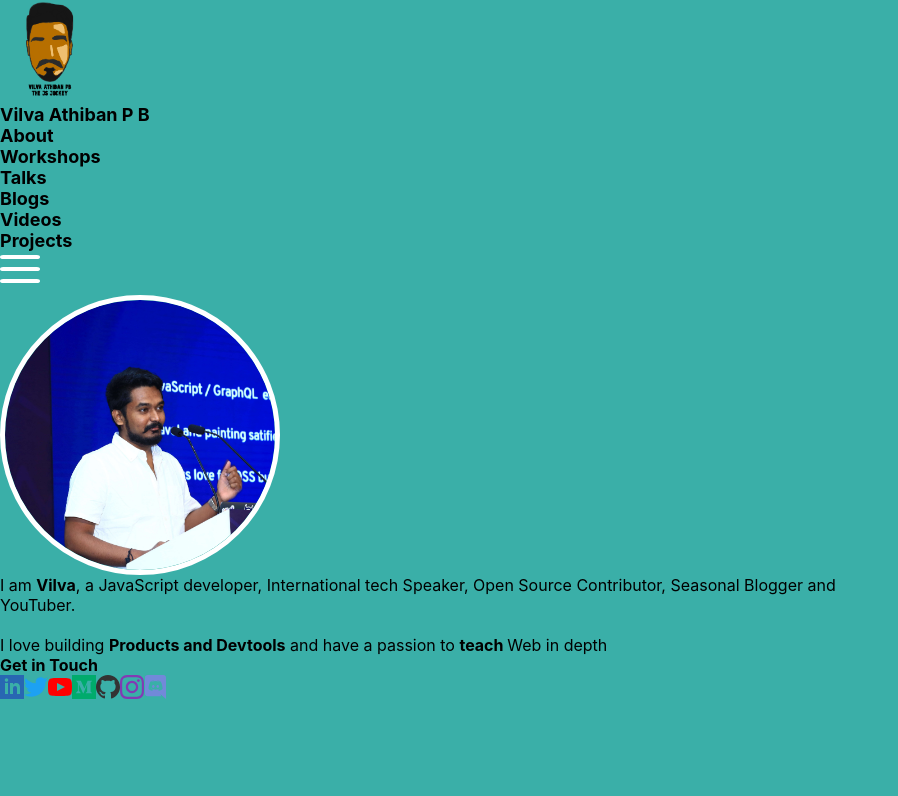
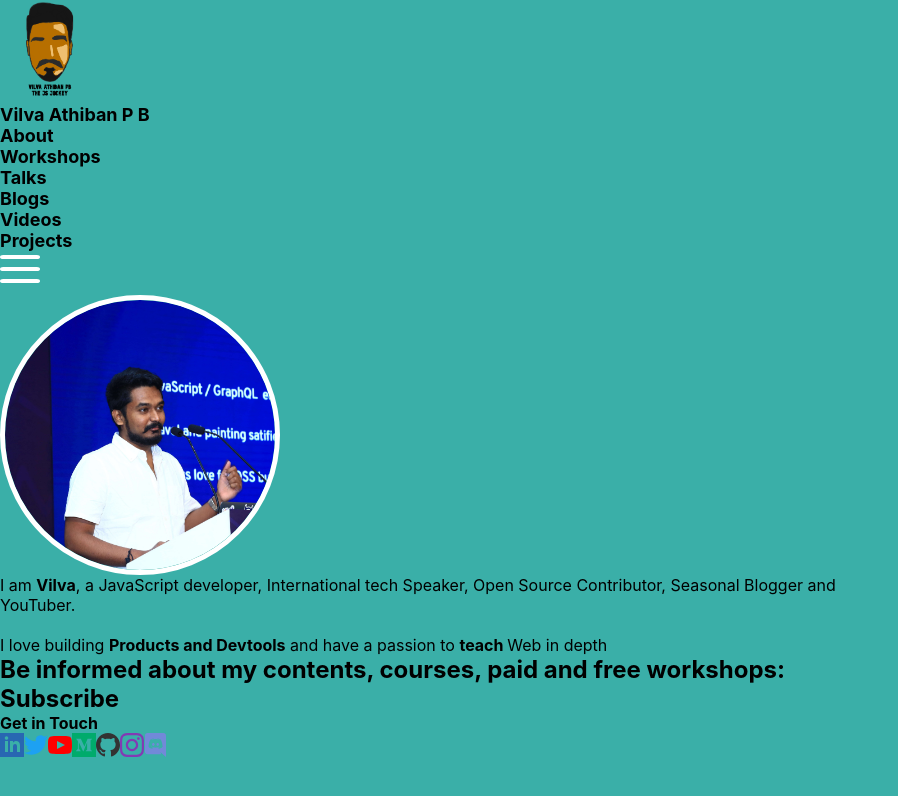
Before and after one commit to vilvaathibanpb/vilvaathiban, a Next.js app: page / in a window 1280 px wide. Shown: the top 796 px of the page, without its empty margins (0-898 px from the left). Built offline with nearby package versions, Linux system fonts and the light colour scheme.

Commit message:
fix: Add subscribe button

```diff
--- /dev/null
+++ b/components/Subscribe/index.js
@@ -0,0 +1,35 @@
+import React from 'react';
+import styled from 'styled-components';
+
+const Container = styled.div`
+.flex;
+.justify-center;
+.items-center;
+.flex-col;
+.lg:flex-row;
+.my-4;
+.p-4;
+font-weight: 700;
+font-size: 24px;
+`;
+
+const Button = styled.div`
+    .p-4;
+    .bg-pdark;
+    .text-pwhite;
+    border-radius: 10px;
+    .m-4;
+`;
+
+const Subscribe = () => {
+    return (
+        <Container>
+            Be informed about my contents, courses, paid and free workshops:
+        <a href="http://eepurl.com/hoFrmf" target="_blank">
+            <Button>Subscribe</Button>
+        </a>
+        </Container>
+    )
+}
+
+export default Subscribe
--- a/pages/index.js
+++ b/pages/index.js
@@ -3,6 +3,7 @@ import styled from "styled-components";
 import Header from "../components/Header";
 import HomePage from "../components/Home";
 import Footer from "../components/Footer";
+import Subscribe from "../components/Subscribe";
 
 const Container = styled.div`
   .bg-plight;
@@ -40,6 +41,7 @@ export default function Home() {
       </Head>
       <Header />
       <HomePage />
+      <Subscribe />
       <Footer />
     </Container>
   );
--- a/pages/workshop.js
+++ b/pages/workshop.js
@@ -6,6 +6,7 @@ import Footer from "../components/Footer";
 import { workshop } from "../data/workshop";
 import EntityComponent from "../components/EntityComponent";
 import { ItemsContainer } from "../components/common";
+import Subscribe from "../components/Subscribe";
 
 export default function BlogsPage() {
   return (
@@ -38,8 +39,7 @@ export default function BlogsPage() {
         />
       </Head>
       <Header />
-      {/* TODO: Remove */}
-      <img height="1" width="1" style={{display:'none'}} alt="" src="https://px.ads.linkedin.com/collect/?pid=3051465&conversionId=3295676&fmt=gif" />
+      <Subscribe />
       <ItemsContainer>
         {workshop.reverse().map(workshop => {
           return <EntityComponent data={workshop} key={workshop.order} />;
```
